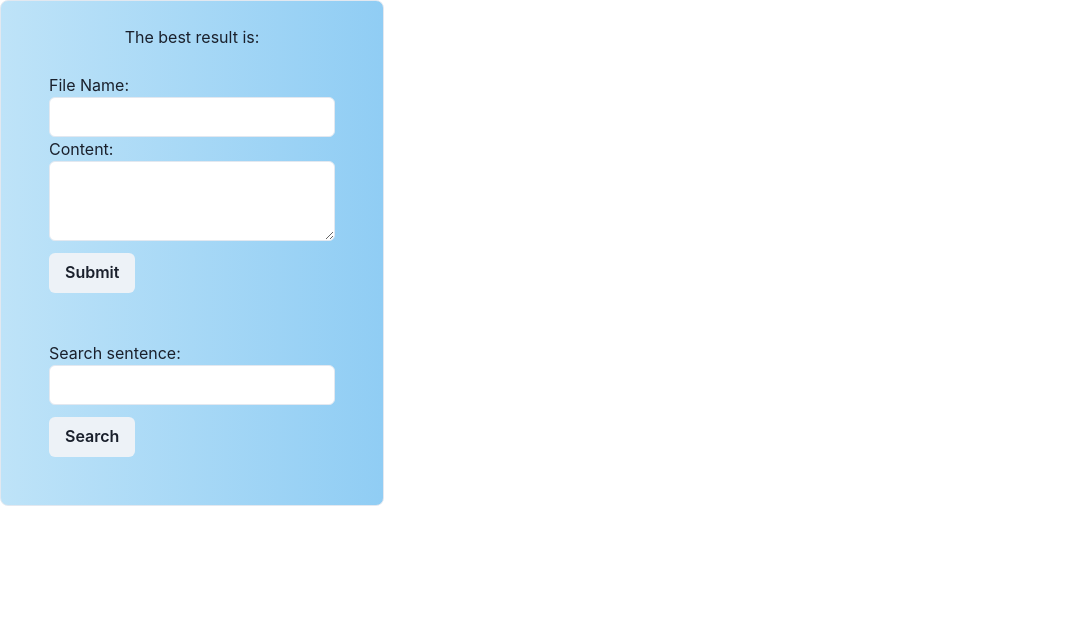
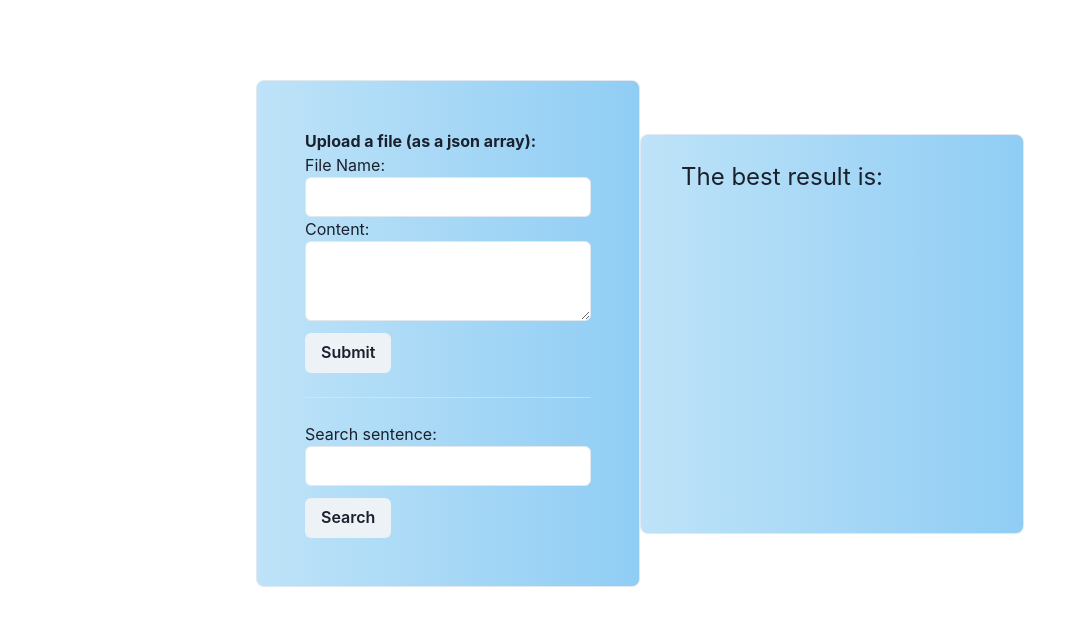
Before and after one commit to j10sanders/heb, a React (Create React App) app in the folder hebbiaFE/hebbia_react/: page / in a window 1280 px wide. Shown: the top 626 px of the page, without its empty margins (0-1087 px from the left). Built offline with nearby package versions, Linux system fonts and the light colour scheme.

Commit message:
bit better

```diff
--- a/hebbiaFE/hebbia_react/src/App.js
+++ b/hebbiaFE/hebbia_react/src/App.js
@@ -2,7 +2,16 @@ import { useState } from "react";
 import axios from "axios";
 import { useForm } from "react-hook-form";
 import { ChakraProvider } from "@chakra-ui/react";
-import { Input, Box, Button, Container, Textarea } from "@chakra-ui/react";
+import {
+  Input,
+  Box,
+  Button,
+  Container,
+  Textarea,
+  Text,
+  Center,
+  Divider,
+} from "@chakra-ui/react";
 
 function App() {
   const [success, setSuccess] = useState(false);
@@ -43,20 +52,30 @@ function App() {
 
   return (
     <ChakraProvider>
+      <Center>
         <Box
           maxW="sm"
           borderWidth="1px"
           borderRadius="lg"
-        overflow="hidden"
           p="6"
+          mt="20"
           bgGradient="linear(to-r, blue.100, blue.200)"
+          display="flex"
+          flexDirection="column"
         >
-        <Container centerContent>The best result is: {response}</Container>
           <Box p="6">
-          <Box display="flex" alignItems="baseline" pb="12">
+            <Text fontSize="1xl" fontWeight="bold">
+              Upload a file (as a json array):
+            </Text>
+            <Box display="flex" alignItems="baseline" pb="6">
               <form onSubmit={onSubmit}>
                 <label htmlFor="name">File Name:</label>
-              <Input type="text" name="name" {...register("name")} bg="white" />
+                <Input
+                  type="text"
+                  name="name"
+                  {...register("name")}
+                  bg="white"
+                />
                 <label htmlFor="content">Content:</label>
                 <Textarea
                   type="textArea"
@@ -70,7 +89,8 @@ function App() {
                 </Button>
               </form>
             </Box>
-
+            <Divider />
+            <Box pt="6">
               <form onSubmit={onSearch}>
                 <label htmlFor="search">Search sentence:</label>
                 <Input
@@ -85,6 +105,26 @@ function App() {
               </form>
             </Box>
           </Box>
+        </Box>
+        <Box
+          minW="sm"
+          borderWidth="1px"
+          borderRadius="lg"
+          minH="400"
+          p="6"
+          mt="20"
+          bgGradient="linear(to-r, blue.100, blue.200)"
+          display="flex"
+          flexDirection="column"
+        >
+          <Container>
+            <Text fontSize="2xl">The best result is: </Text>
+            <Container centerContent bg="white" borderRadius="2">
+              {response}
+            </Container>
+          </Container>
+        </Box>
+      </Center>
     </ChakraProvider>
   );
 }
```
Lines whose indentation alone changed are shown as unchanged.
